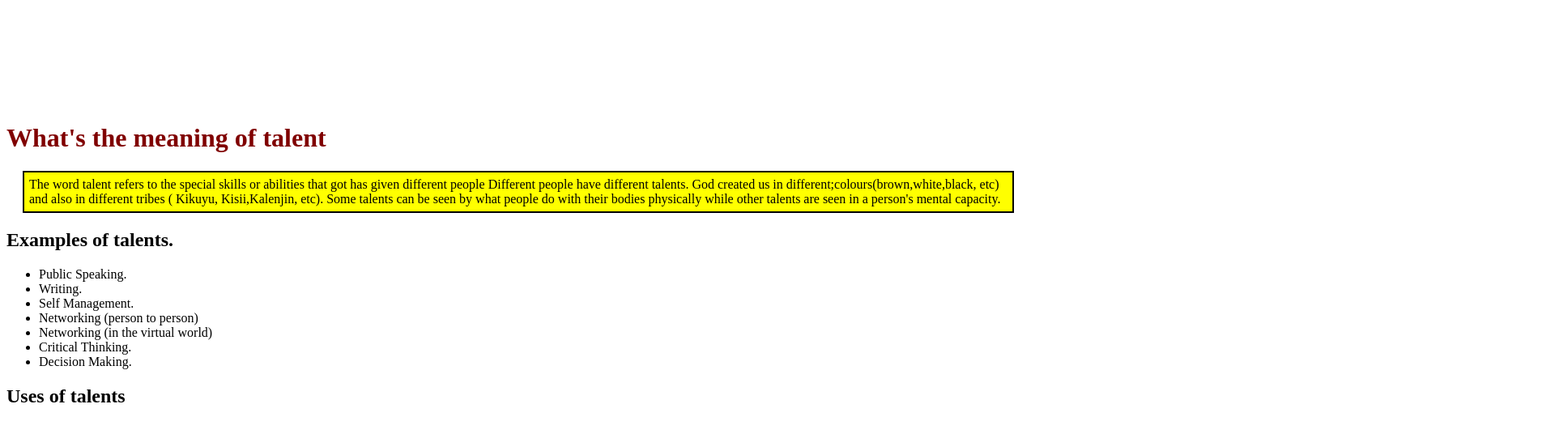
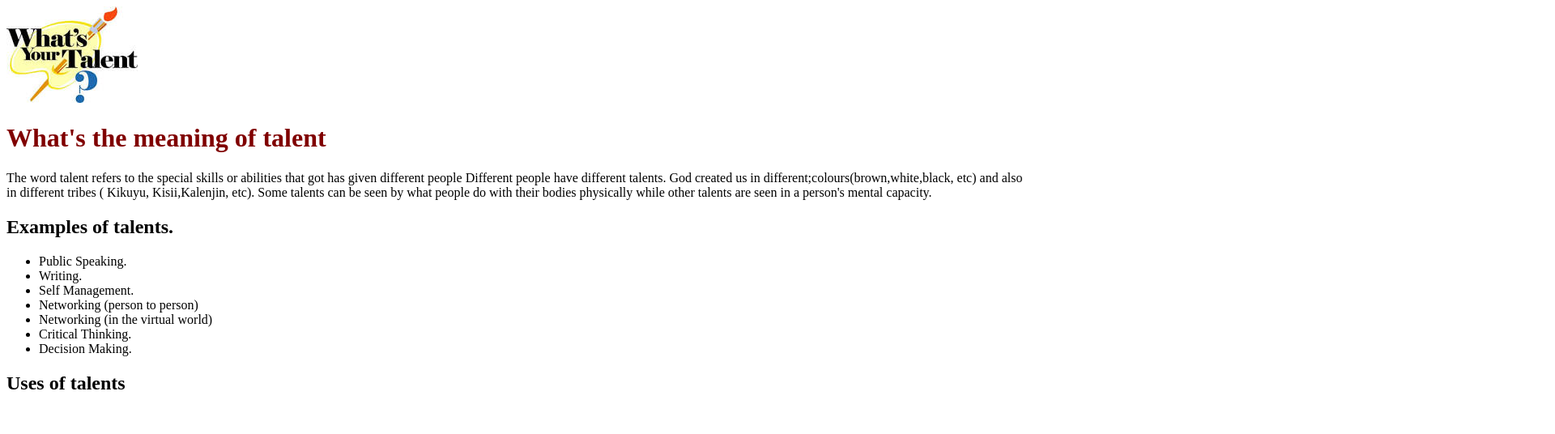
Before and after one commit to Sijenn/talents, a plain HTML site: page index.html in a window 1280 px wide. Shown: the top 536 px of the page at 81% size, 1920 px wide, since content can reach past the window. Drawn offline with Linux system fonts and the light colour scheme.

Commit message:
modified changes

```diff
--- a/css/styles.css
+++ b/css/styles.css
@@ -8,11 +8,8 @@ h1 {
   margin: 20px;
   background-color: yellow
 }
-.picture
-{
-  margin: auto;
-  width: auto;
-  padding-left: 5000px;
+.picture{
+  position: relative;
 }
 
 
--- a/index.html
+++ b/index.html
@@ -10,8 +10,11 @@
 <body>
   <image src="images/talentpic.jpeg" alt="an image printed what's your talent words" class="picture">
     <h1>What's the meaning of talent</h1>
-    <div class="test-box">The word talent refers to the special skills or abilities that got has given different people Different people have different talents. God created us in different;colours(brown,white,black, etc) and also in different tribes
-      ( Kikuyu, Kisii,Kalenjin, etc). Some talents can be seen by what people do with their bodies physically while other talents are seen in a person's mental capacity.</div>
+  </p>The word talent refers to the special skills or
+      abilities that got has given different people Different people have
+       different talents. God created us in different;colours(brown,white,black, etc) and also in different tribes
+      ( Kikuyu, Kisii,Kalenjin, etc). Some talents can be seen by what people
+      do with their bodies physically while other talents are seen in a person's mental capacity.</p>
     <h2>Examples of talents.</h2>
     <ul>
       <li>Public Speaking.</li>
```
